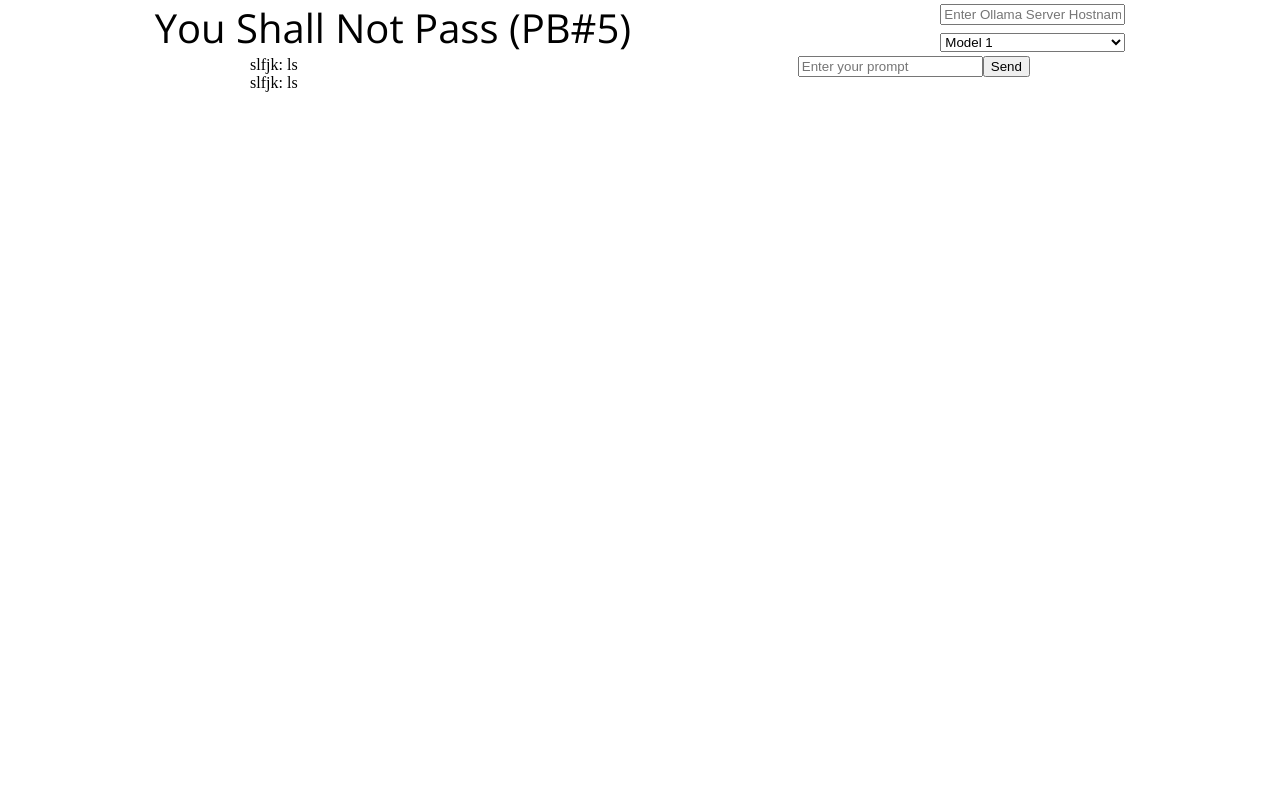
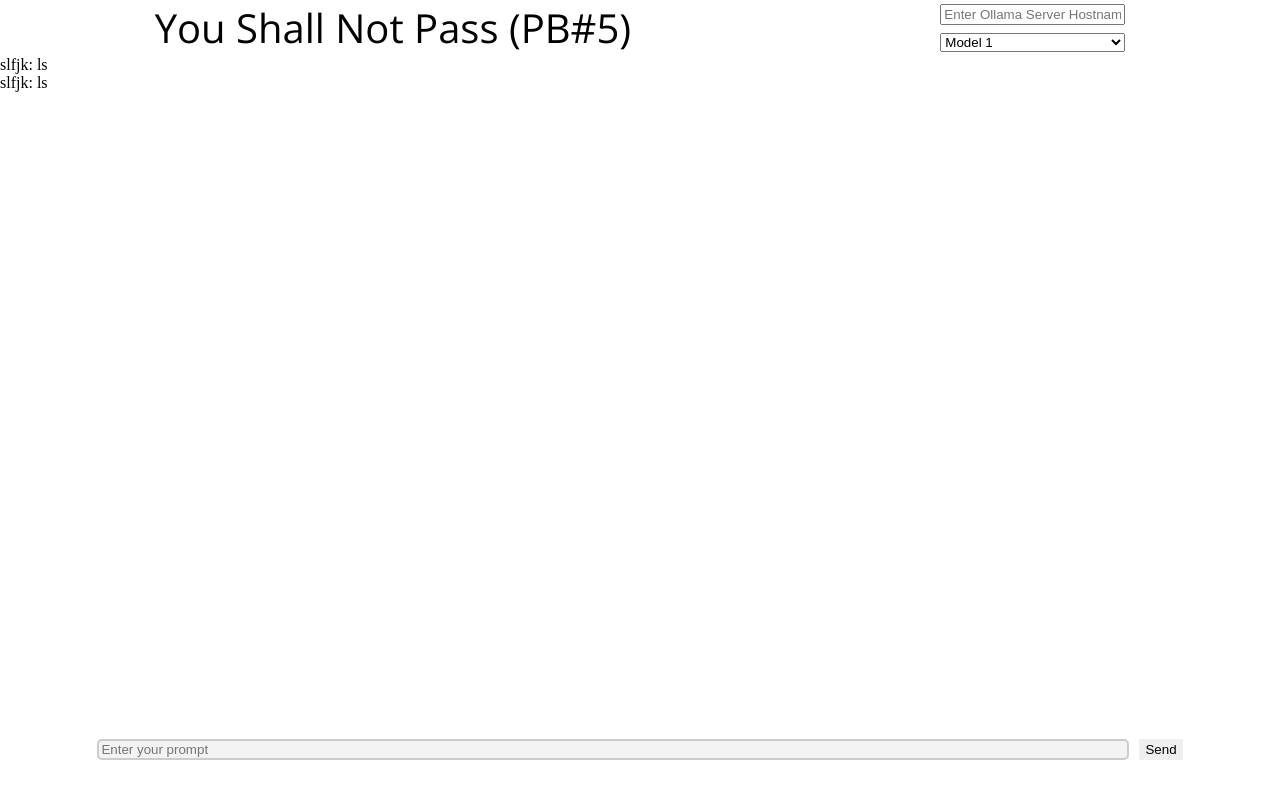
Before and after one commit to ProjectBabbage/YouShallNotPass, a React app in the folder ui/: page / in a window 1280 px wide. Built offline with nearby package versions, Linux system fonts and the light colour scheme.

Commit message:
position chat input

```diff
--- a/ui/src/assets/css/global.css
+++ b/ui/src/assets/css/global.css
@@ -1,11 +1,9 @@
 @import url(@/assets/css/fonts.css);
 
-html, body {
+html, body
+{
   padding: 0;
   margin: 0;
-
 }
 
-#root {
-  min-height: 100vh;
-}
+body, #root { min-height: 100vh;}
--- a/ui/src/components/common/Layout.tsx
+++ b/ui/src/components/common/Layout.tsx
@@ -5,6 +5,7 @@ import { theme } from "@/styles/theme";
 import { Stack } from "@/components/common/Stack";
 import { ReactNode } from "react";
 import { Header } from "../Header/Header";
+import { getClasses } from "@/utils/class";
 
 export interface LayoutProps extends PropsWithStyles {
   children: ReactNode;
@@ -12,15 +13,14 @@ export interface LayoutProps extends PropsWithStyles {
 
 export const Layout = ({ children }: LayoutProps) => {
   return (
-    <LayoutRoot>
+    <StyledDiv className={getClasses("layout")}>
       <Header />
       {children}
-    </LayoutRoot>
+    </StyledDiv>
   );
 };
 
-/* ------------- Styled components ------------- */
-const LayoutRoot = styled.div`
-  display: flex;
-  flex-direction: column;
+const StyledDiv = styled.div`
+  position: relative;
+  min-height: 100vh;
 `;
--- a/ui/src/components/pages/main/Main.tsx
+++ b/ui/src/components/pages/main/index.tsx
@@ -4,8 +4,8 @@ import { Stack } from "@/components/common/Stack";
 import { Text } from "@/components/common/Text";
 import { theme } from "@/styles/theme";
 import reactLogo from "@/assets/images/react.svg";
-import { ConversationDisplay } from "@/components/pages/main/ConversationDisplay";
-import { MessageInput } from "@/components/pages/main/MessageInput";
+import { ConversationDisplay } from "@/components/pages/main/sub/ConversationDisplay";
+import { MessageInput } from "@/components/pages/main/sub/MessageInput";
 import { text } from "stream/consumers";
 
 export interface MainProps extends PropsWithStyles {}
@@ -17,16 +17,13 @@ export const Main = () => {
     { sender: "slfjk", text: "ls" },
     { sender: "slfjk", text: "ls" },
   ];
+
   return (
-    <MainRoot>
+    <>
       <ConversationDisplay messages={messages} />
       <MessageInput onSubmit={handleMessageSubmit} />
-    </MainRoot>
+    </>
   );
 };
 
 /* ------------- Styled components ------------- */
-const MainRoot = styled.div`
-  display: flex;
-  justify-content: space-around;
-`;
--- a/ui/src/components/pages/main/ConversationDisplay.tsx
+++ b/ui/src/components/pages/main/sub/ConversationDisplay.tsx
@@ -1,6 +1,8 @@
 // Props: messages (array of message objects)
 
 import { PropsWithStyles } from "@/types/styles";
+import { getClasses } from "@/utils/class";
+import styled from "@emotion/styled";
 
 // Return: Div that maps over messages to display each one
 export interface ConversationDisplayProps extends PropsWithStyles {
@@ -9,12 +11,15 @@ export interface ConversationDisplayProps extends PropsWithStyles {
 
 export const ConversationDisplay = ({ messages }: ConversationDisplayProps) => {
   return (
-    <div className="conversation">
+    <StyledConversation className={getClasses("conversation-display")}>
       {messages.map((msg, index) => (
         <div key={index}>
           {msg.sender}: {msg.text}
         </div>
       ))}
-    </div>
+    </StyledConversation>
   );
 };
+
+/* ------------- Styled components ------------- */
+const StyledConversation = styled.div``;
--- a/ui/src/components/pages/main/MessageInput.tsx
+++ b/ui/src/components/pages/main/sub/MessageInput.tsx
@@ -2,6 +2,7 @@
 // State: inputValue (text of the current prompt)
 
 import { PropsWithStyles } from "@/types/styles";
+import styled from "@emotion/styled";
 import { useState } from "react";
 
 // Handlers: handleInputChange, handleSubmit
@@ -20,14 +21,37 @@ export const MessageInput = ({ onSubmit }: MessageInputProps) => {
   };
 
   return (
-    <form onSubmit={handleSubmit}>
-      <input
+    <StyledForm onSubmit={handleSubmit}>
+      <StyledInput
         type="text"
         value={inputValue}
         onChange={handleInputChange}
         placeholder="Enter your prompt"
       />
-      <button type="submit">Send</button>
-    </form>
+      <StyledButton type="submit">Send</StyledButton>
+    </StyledForm>
   );
 };
+
+/* ------------- Styled components ------------- */
+const StyledForm = styled.form`
+  width: 100%;
+  display: flex;
+  justify-content: center;
+  position: fixed;
+  bottom: 5vh;
+  gap: 10px;
+`;
+
+const StyledButton = styled.button`
+  border: none;
+`;
+
+const StyledInput = styled.input`
+  background-color: #f3f3f3; /* Light grey background */
+  color: #333; /* Dark grey text */
+  border: 2px solid #ccc; /* Light grey border */
+  border-radius: 5px;
+  outline: none;
+  width: 80%;
+`;
--- a/ui/src/pages/main.tsx
+++ b/ui/src/pages/main.tsx
@@ -2,7 +2,7 @@ import React from "react";
 import ReactDOM from "react-dom/client";
 import "@/assets/css/global.css";
 import { Layout } from "@/components/common/Layout";
-import { Main } from "@/components/pages/main/Main";
+import { Main } from "@/components/pages/main";
 
 ReactDOM.createRoot(document.getElementById("root")!).render(
   <React.StrictMode>
--- a/ui/src/utils/class.ts
+++ b/ui/src/utils/class.ts
@@ -3,6 +3,6 @@
  * @param classes
  * @returns
  */
-export const getClasses = (classes: (string | undefined)[]) => {
+export const getClasses = (...classes: (string | undefined)[]) => {
   return classes.filter((c) => c !== undefined).join(" ");
 };
```
